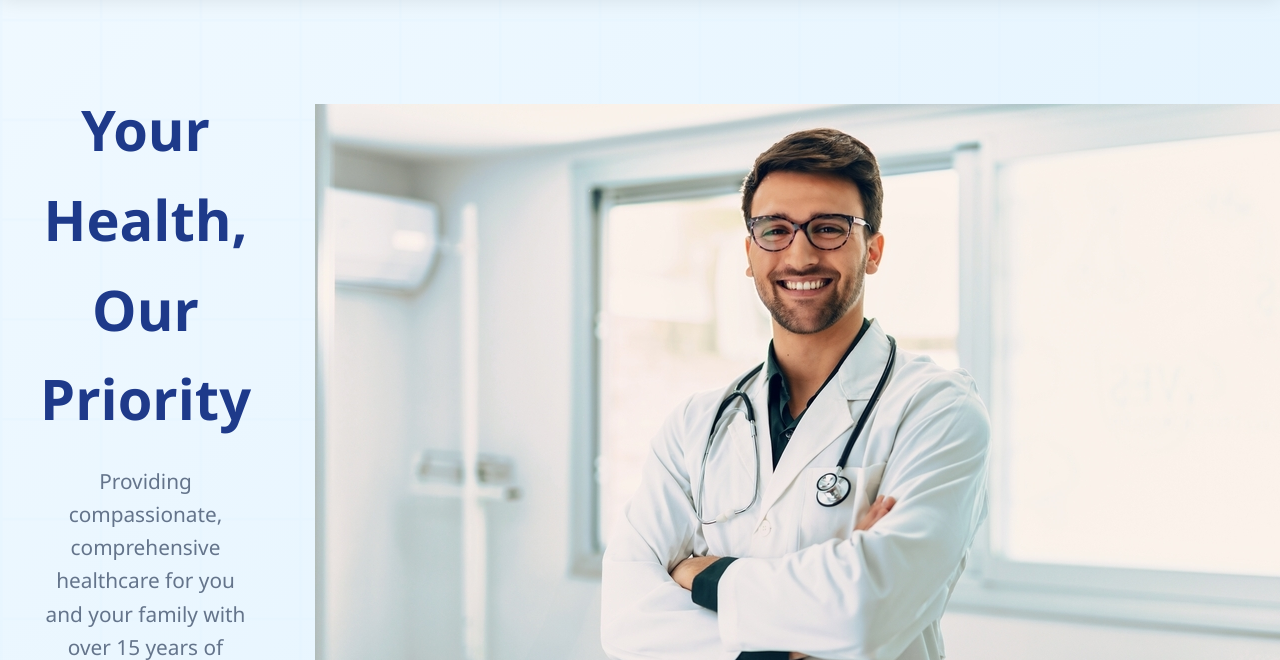
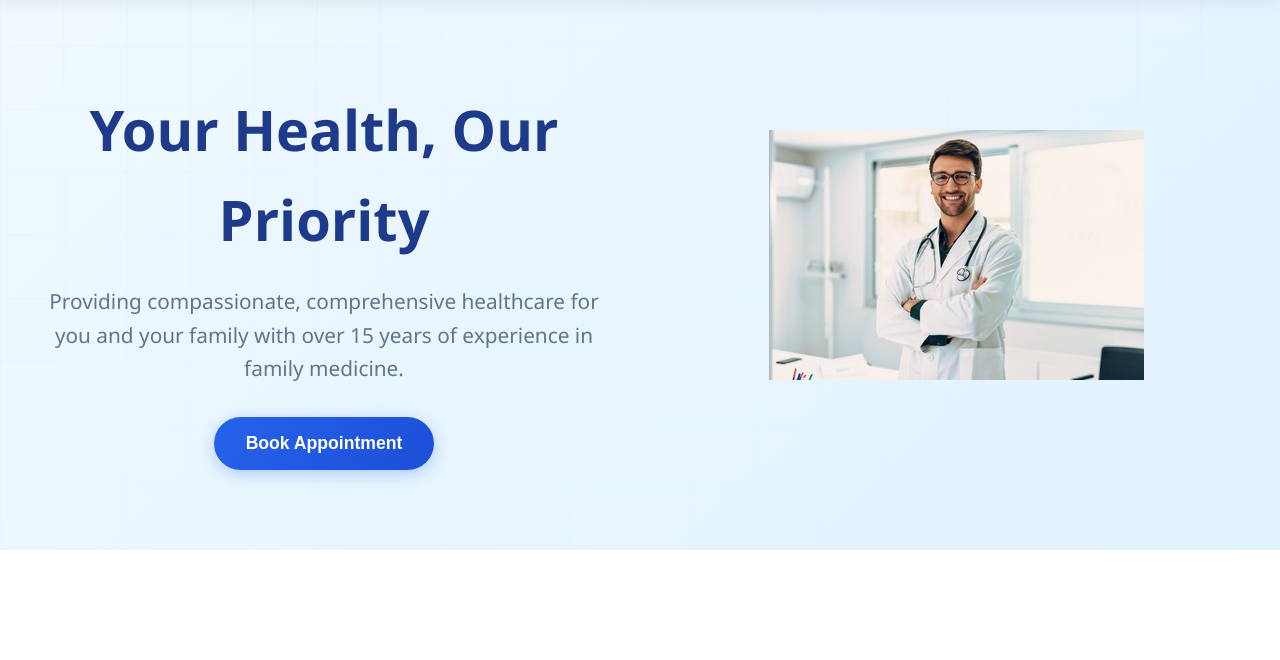
Before and after one commit to junayed92-k/doctor-web-page, a plain HTML site: page index.html in a window 1280 px wide. Shown: the part 81-741 px from the top of the page. Drawn offline with Linux system fonts and the light colour scheme.

Commit message:
updeted image

```diff
--- a/index.html
+++ b/index.html
@@ -493,7 +493,7 @@
                 </button>
             </div>
             <div class="hero-image col-span-2">
-                <img src="shutterstock_2480850611.jpg" alt="">
+                <img class="w-full object-cover" src="doctorimage.jpg" alt="">
             </div>
         </div>
     </section>
```
Also changed, not shown: doctorimage.jpg (added).
